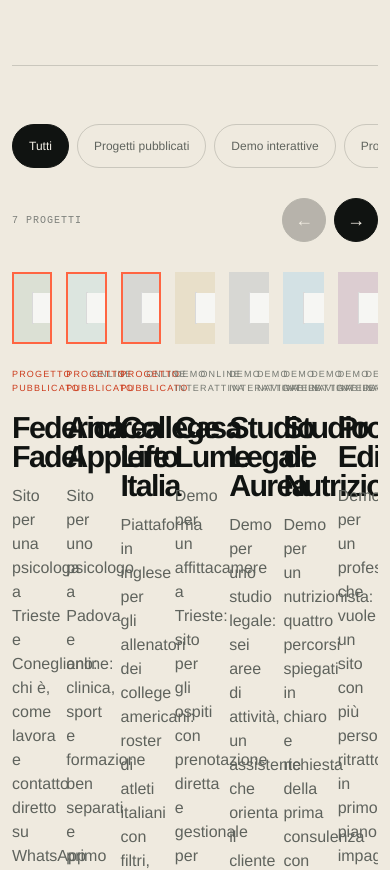
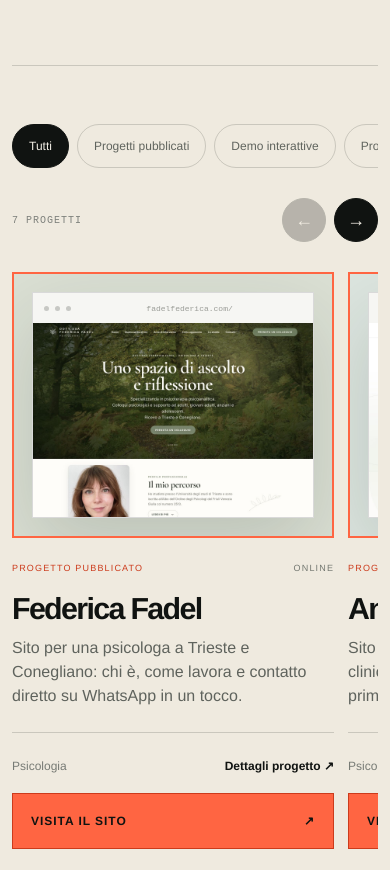
Before and after one commit to Chridam28/christian-portfolio-fake, a Next.js app: page / in a window 390 px wide. Shown: the part 1944-2814 px from the top of the page. Built offline with nearby package versions, Linux system fonts and the light colour scheme; no server answers.

Commit message:
Fix larghezza schede nel carosello
Co-Authored-By: Claude Opus 5.5 <noreply@anthropic.com>
Claude-Session: https://claude.ai/code/session_01DJCYNeMjtjgxUfSSVQFypi

```diff
--- a/app/globals.css
+++ b/app/globals.css
@@ -609,7 +609,7 @@ body:has(.contact-start-section) .site-footer { padding-top: clamp(58px, 5vw, 74
 .carousel-controls button { width: 52px; height: 52px; border: 1px solid var(--ink); border-radius: 50%; background: var(--ink); color: var(--ivory); font-size: 18px; cursor: pointer; transition: background .2s ease, color .2s ease, opacity .2s ease, transform .2s ease; }
 .carousel-controls button:hover:not(:disabled) { background: var(--accent); border-color: var(--accent-dark); color: var(--ink); transform: translateY(-2px); }
 .carousel-controls button:disabled { opacity: .25; cursor: default; }
-.portfolio-track { display: grid; grid-auto-flow: column; grid-auto-columns: minmax(0, calc((100% - 48px) / 2.35)); gap: 24px; overflow-x: auto; overscroll-behavior-x: contain; scroll-snap-type: x mandatory; scroll-padding-inline: 0; padding-bottom: 18px; scrollbar-width: thin; scrollbar-color: var(--ink) transparent; }
+.portfolio-track { display: grid; grid-auto-flow: column; grid-auto-columns: calc((100% - 48px) / 2.35); gap: 24px; overflow-x: auto; overscroll-behavior-x: contain; scroll-snap-type: x mandatory; scroll-padding-inline: 0; padding-bottom: 18px; scrollbar-width: thin; scrollbar-color: var(--ink) transparent; }
 .portfolio-track:focus-visible { outline: 2px solid var(--accent); outline-offset: 6px; }
 .portfolio-track > .portfolio-card { scroll-snap-align: start; }
 .portfolio-track::-webkit-scrollbar { height: 6px; }
@@ -670,11 +670,11 @@ body:has(.contact-start-section) .site-footer { padding-top: clamp(58px, 5vw, 74
 .project-services + .customizations { margin-top: -20px; }
 
 @media (max-width: 900px) {
-  .portfolio-track { grid-auto-columns: minmax(0, 78%); }
+  .portfolio-track { grid-auto-columns: 78%; }
   .testimonials-grid, .highlights-grid, .highlights-grid.count-4, .variant-grid, .testimonial-feature > div { grid-template-columns: 1fr; }
 }
 @media (max-width: 580px) {
-  .portfolio-track { grid-auto-columns: minmax(0, 88%); gap: 14px; }
+  .portfolio-track { grid-auto-columns: 88%; gap: 14px; }
   .carousel-controls button { width: 44px; height: 44px; }
   .testimonial-card figcaption { grid-template-columns: 44px 1fr; }
   .testimonial-card figcaption a { grid-column: 2; justify-self: start; }
```
